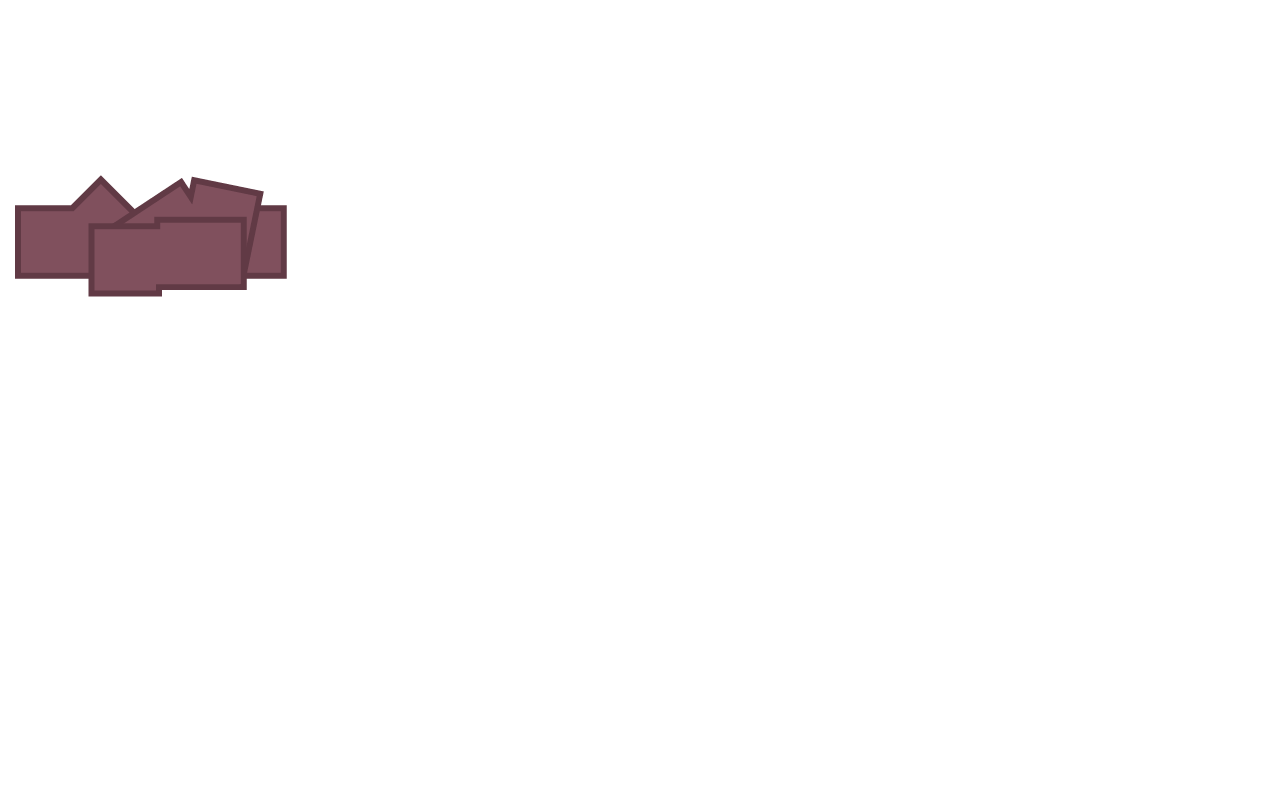
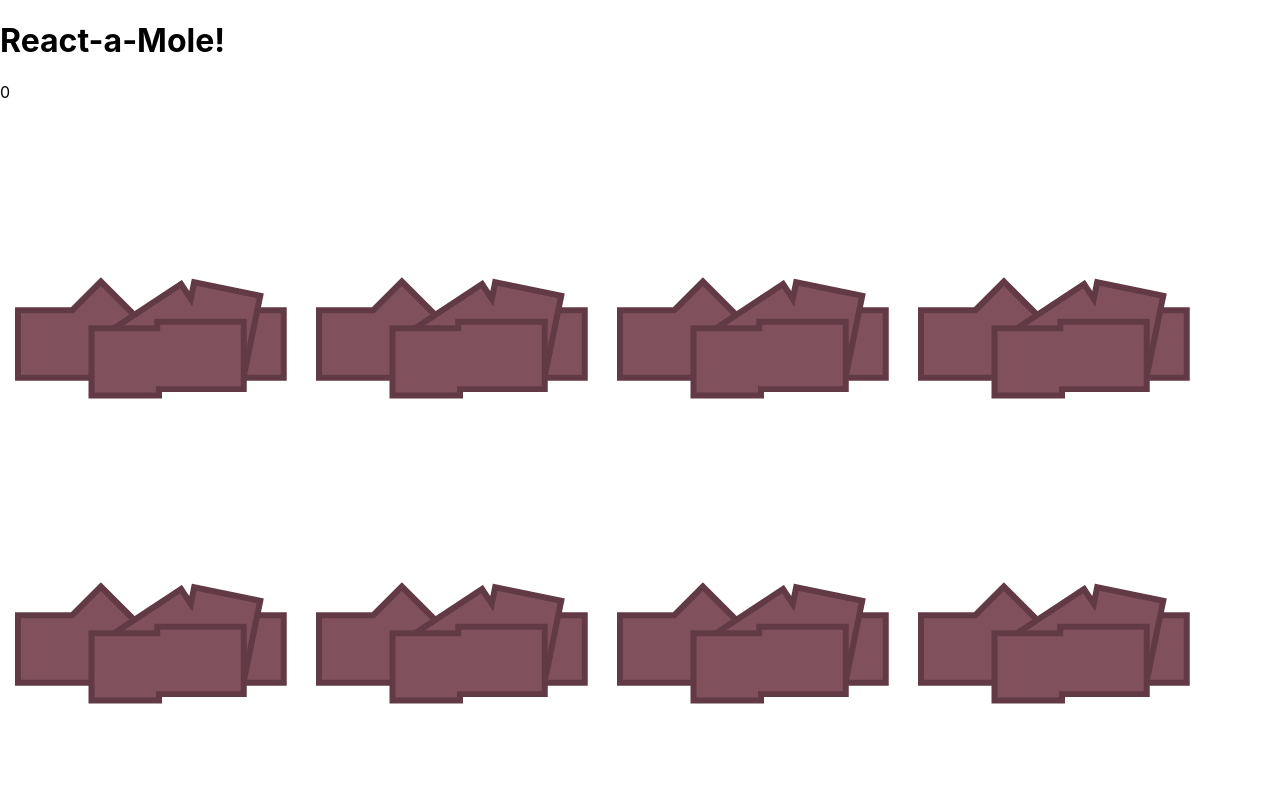
Before and after one commit to sagreenxyz/react-a-mole, a React (Create React App) app: page / in a window 1280 px wide. Shown: the top 800 px of the page. Built offline with nearby package versions, Linux system fonts and the light colour scheme.

Commit message:
12. generating MoleContainer components with createMoleHill() function

```diff
--- a/src/App.js
+++ b/src/App.js
@@ -31,18 +31,25 @@
   )
 }
 
-function App() {
-  const [score, setScore] = useState(0);
+function App(){
+  let [score, setScore] = useState(0)
 
-  const generateMoleContainers = () => {
-    // #TODO create 9 mole containers
+  const createMoleHill = () => {
+      let hills = []
+      for (let i = 0; i < 9; i++) {
+          hills.push(<MoleContainer key={i} setScore={setScore} score={score} />)
+      }
+
+      return (<div>{hills}</div>)
   }
 
   return (
-    <div className="App">
-      <MoleContainer />
-    </div>
-  );
+      <div className="App">
+          <h1>React-a-Mole!</h1>
+          {score}
+          {createMoleHill()}
+      </div>
+  )
 }
 
 export default App;
```
